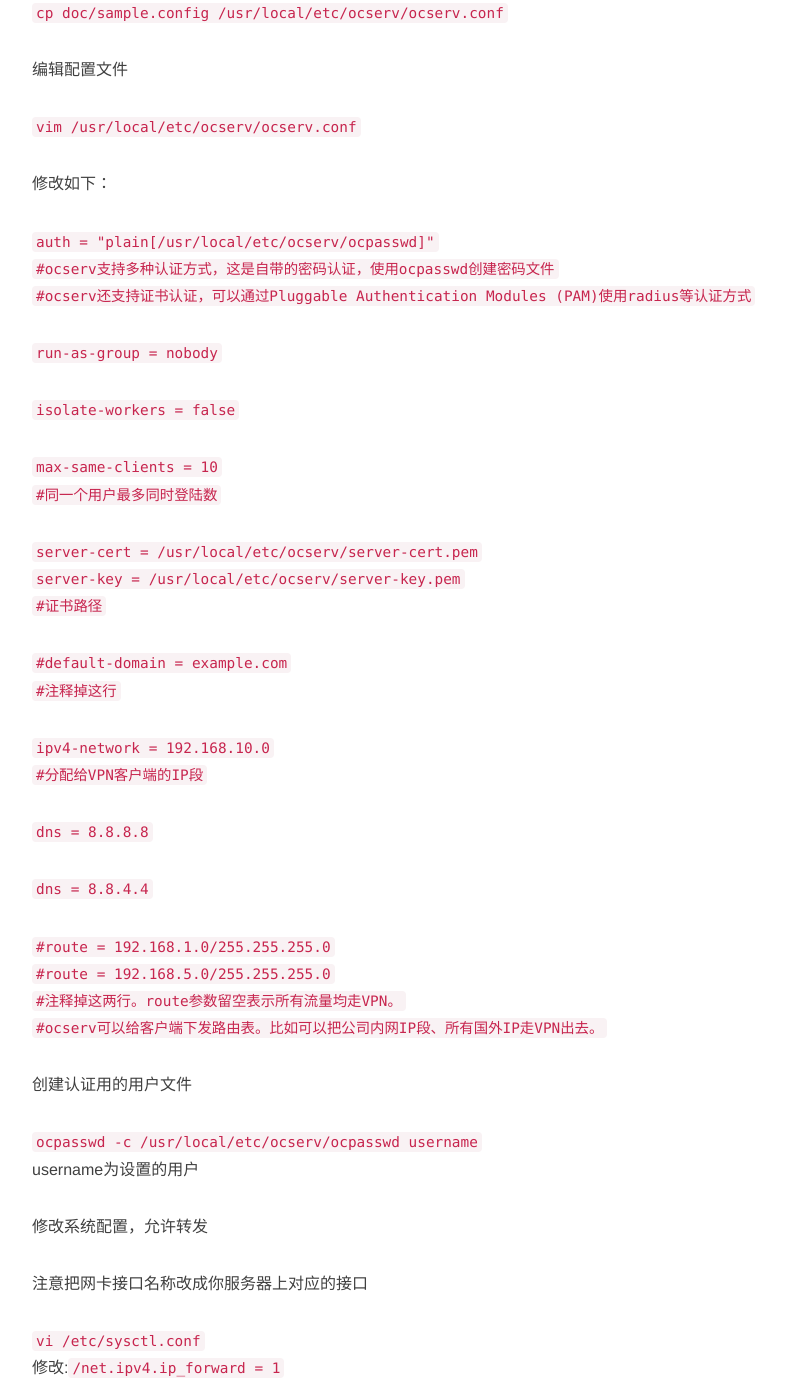
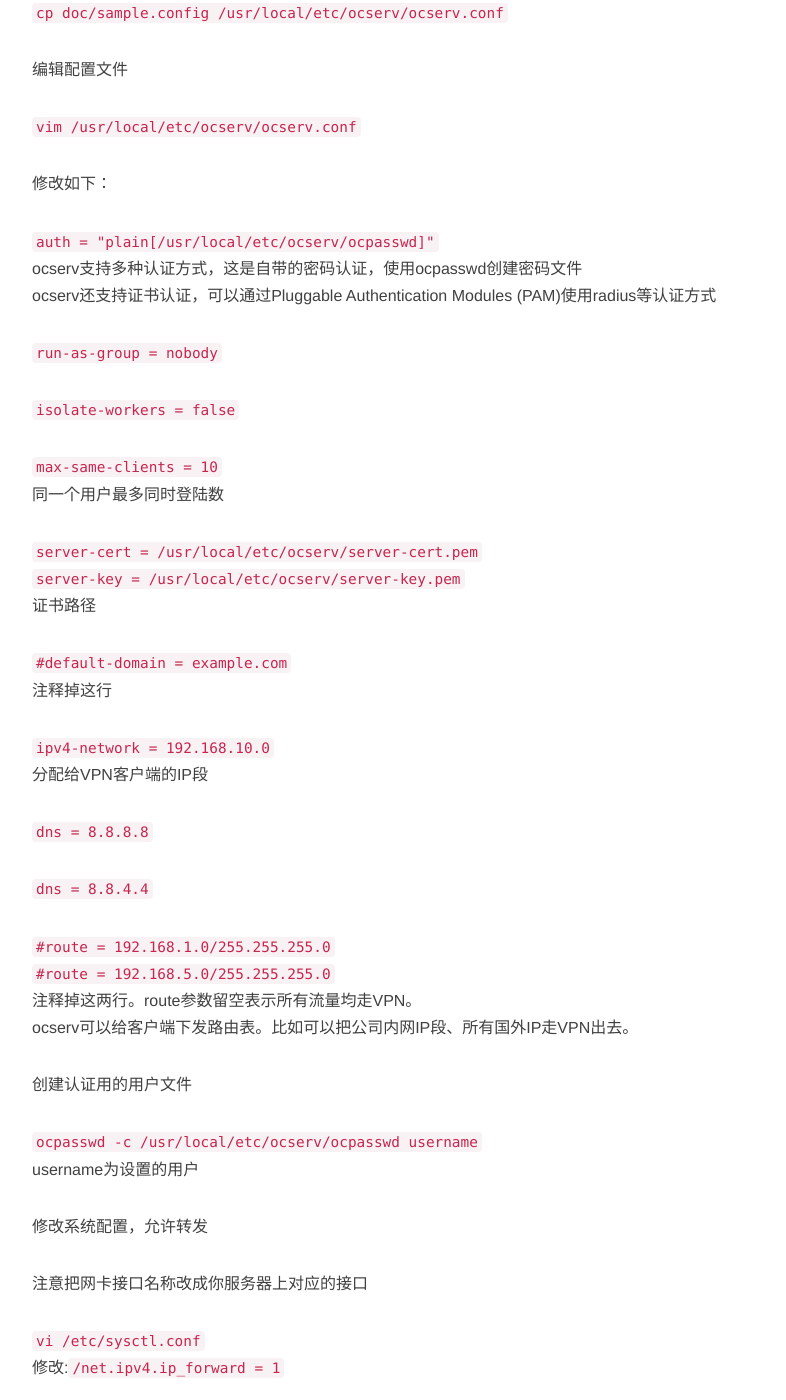
Before and after one commit to EwanZhang/EwanZhang, a Jekyll site: the page built from _posts/2015-07-04-centos6配置anyconnect.md, in a window 1280 px wide and 1400 px high, scrolled down 3897 px. Shown: the whole window, without its empty margins (233-1019 px from the left). Built offline with Jekyll 4.4.1, drawn with Linux system fonts in a browser that asks for light colours; nearby versions of some CDN libraries; comment, search, counter and statistics services are not loaded.

```diff
--- a/_posts/2015-07-04-centos6配置anyconnect.md
+++ b/_posts/2015-07-04-centos6配置anyconnect.md
@@ -141,25 +141,25 @@ ocserv需要3.1版以上的gnutls，gnutls需要2.7版以上的nettle
 修改如下：
 
 `auth = "plain[/usr/local/etc/ocserv/ocpasswd]"`
-`#ocserv支持多种认证方式，这是自带的密码认证，使用ocpasswd创建密码文件`
-`#ocserv还支持证书认证，可以通过Pluggable Authentication Modules (PAM)使用radius等认证方式`
+ocserv支持多种认证方式，这是自带的密码认证，使用ocpasswd创建密码文件
+ocserv还支持证书认证，可以通过Pluggable Authentication Modules (PAM)使用radius等认证方式
 
 `run-as-group = nobody`
 
 `isolate-workers = false `
 
 `max-same-clients = 10`
-`#同一个用户最多同时登陆数`
+同一个用户最多同时登陆数
 
 `server-cert = /usr/local/etc/ocserv/server-cert.pem`
 `server-key = /usr/local/etc/ocserv/server-key.pem`
-`#证书路径`
+证书路径
 
 `#default-domain = example.com`
-`#注释掉这行`
+注释掉这行
 
 `ipv4-network = 192.168.10.0`
-`#分配给VPN客户端的IP段`
+分配给VPN客户端的IP段
 
 `dns = 8.8.8.8`
 
@@ -167,8 +167,8 @@ ocserv需要3.1版以上的gnutls，gnutls需要2.7版以上的nettle
 
 `#route = 192.168.1.0/255.255.255.0`
 `#route = 192.168.5.0/255.255.255.0`
-`#注释掉这两行。route参数留空表示所有流量均走VPN。`
-`#ocserv可以给客户端下发路由表。比如可以把公司内网IP段、所有国外IP走VPN出去。`
+注释掉这两行。route参数留空表示所有流量均走VPN。
+ocserv可以给客户端下发路由表。比如可以把公司内网IP段、所有国外IP走VPN出去。
 
 创建认证用的用户文件
 
```
